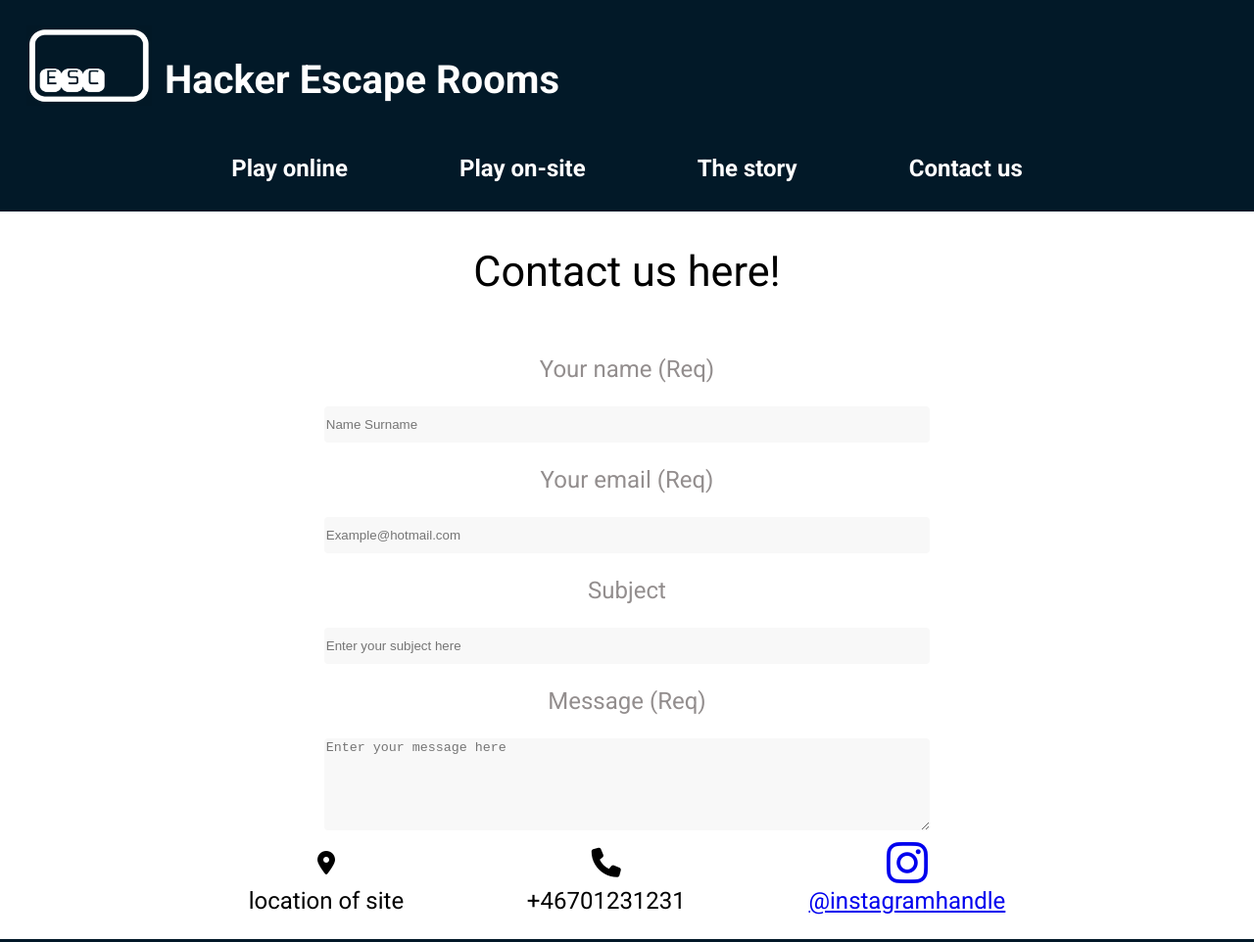
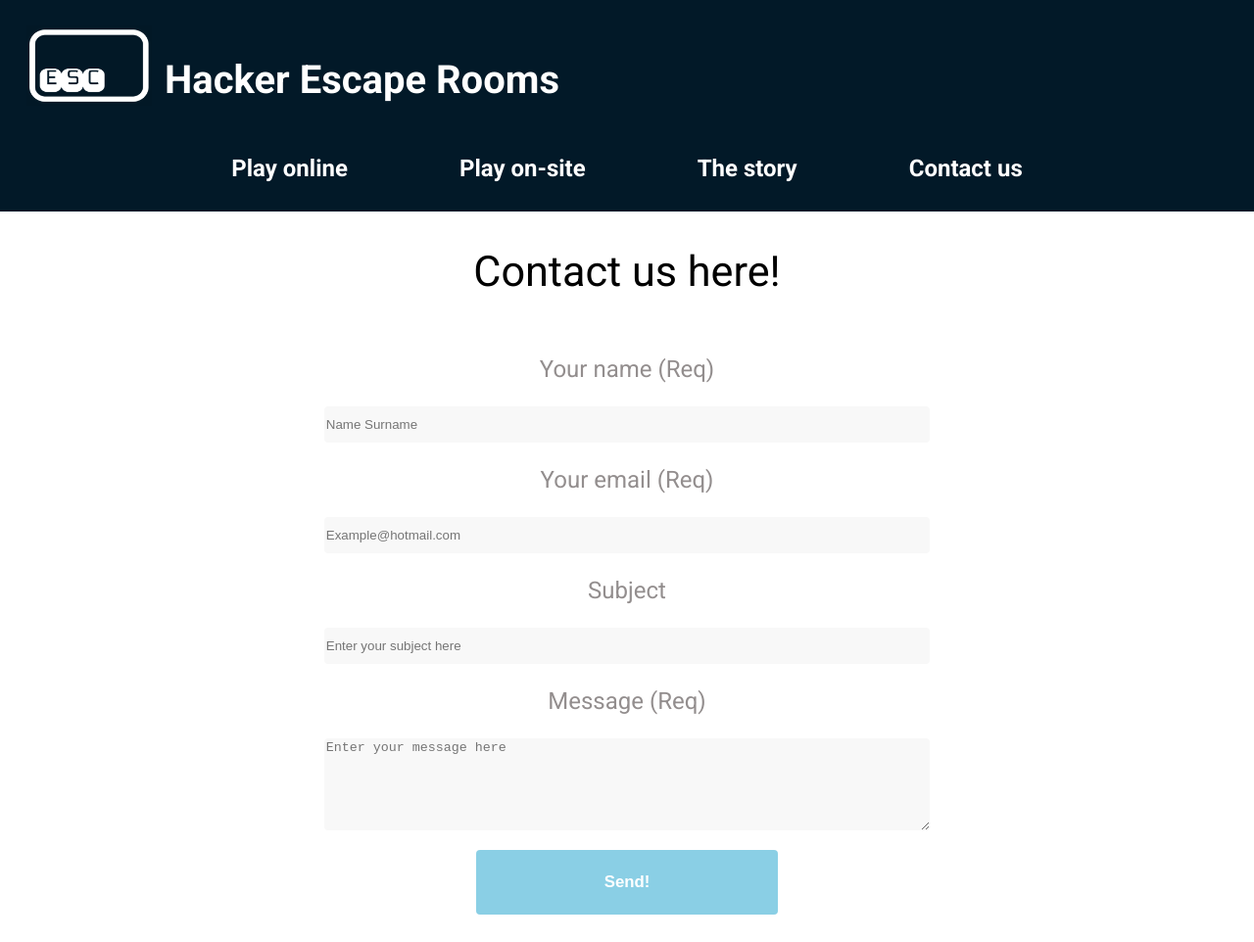
Before and after one commit to Kookiie88/A4_Etapp_2, a website: page contact.html in a window 1280 px wide. Shown: the top 962 px of the page at 98% size. Drawn offline with Linux system fonts and the light colour scheme.

Commit message:
Added a button to form
Made a button that submits (to nothing) and styled it as well as added some colors to the icons.

```diff
--- a/contact.html
+++ b/contact.html
@@ -83,6 +83,7 @@
                         Message (Req)
                     </h3>
                     <textarea type="text" placeholder="Enter your message here" class="contact-form__input message"></textarea>
+                    <button type="submit" class="contact-form__button">Send!</button>
                 </div>
             </form>
         </section>
--- a/src/contact.scss
+++ b/src/contact.scss
@@ -55,6 +55,26 @@ h1 {
             height: 90px;
         }
     }
+
+    &__button {
+        margin-top: 10px;
+        background-color: #8acfe5;
+        border: none;
+        border-radius: 4px;
+        color: #ffffff;
+        cursor: pointer;
+        font-size: 0.7rem;
+        font-weight: 700;
+        height: 66px;
+        width: 80%;
+        max-width: 308px;
+        float: right;
+        margin: 20px;
+        &:hover {
+            background-color: #7fbfd4;
+            box-shadow: 0px 0px 5px rgba(0, 0, 0, 0.2);
+        }
+    }
 }
 
 .not-form {
@@ -91,6 +111,13 @@ h1 {
     &__instagram {
         text-align: center;
         margin-bottom: 1px;
+        color: #000;
+        &:visited {
+            color: #000;
+        }
+        &:hover {
+            cursor: pointer;
+        }
     }
 
     &__phone {
@@ -98,3 +125,15 @@ h1 {
         margin-bottom: 1px;
     }
 }
+
+.pin {
+    color: #e3170a;
+}
+
+.instagram {
+    color: #d6249f;
+}
+
+.phone {
+    color: green;
+}
```
Also changed, not shown: main.css.
